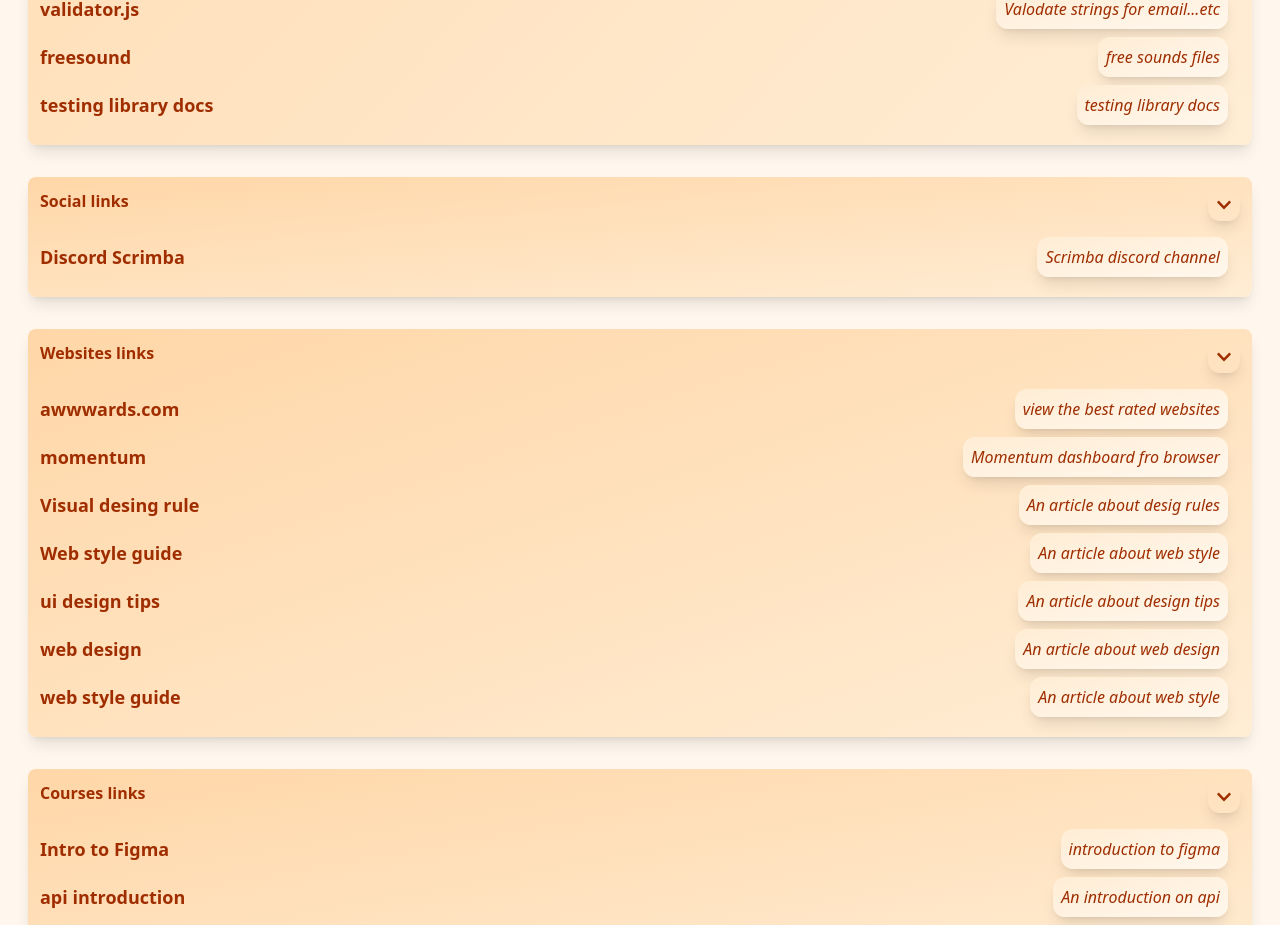
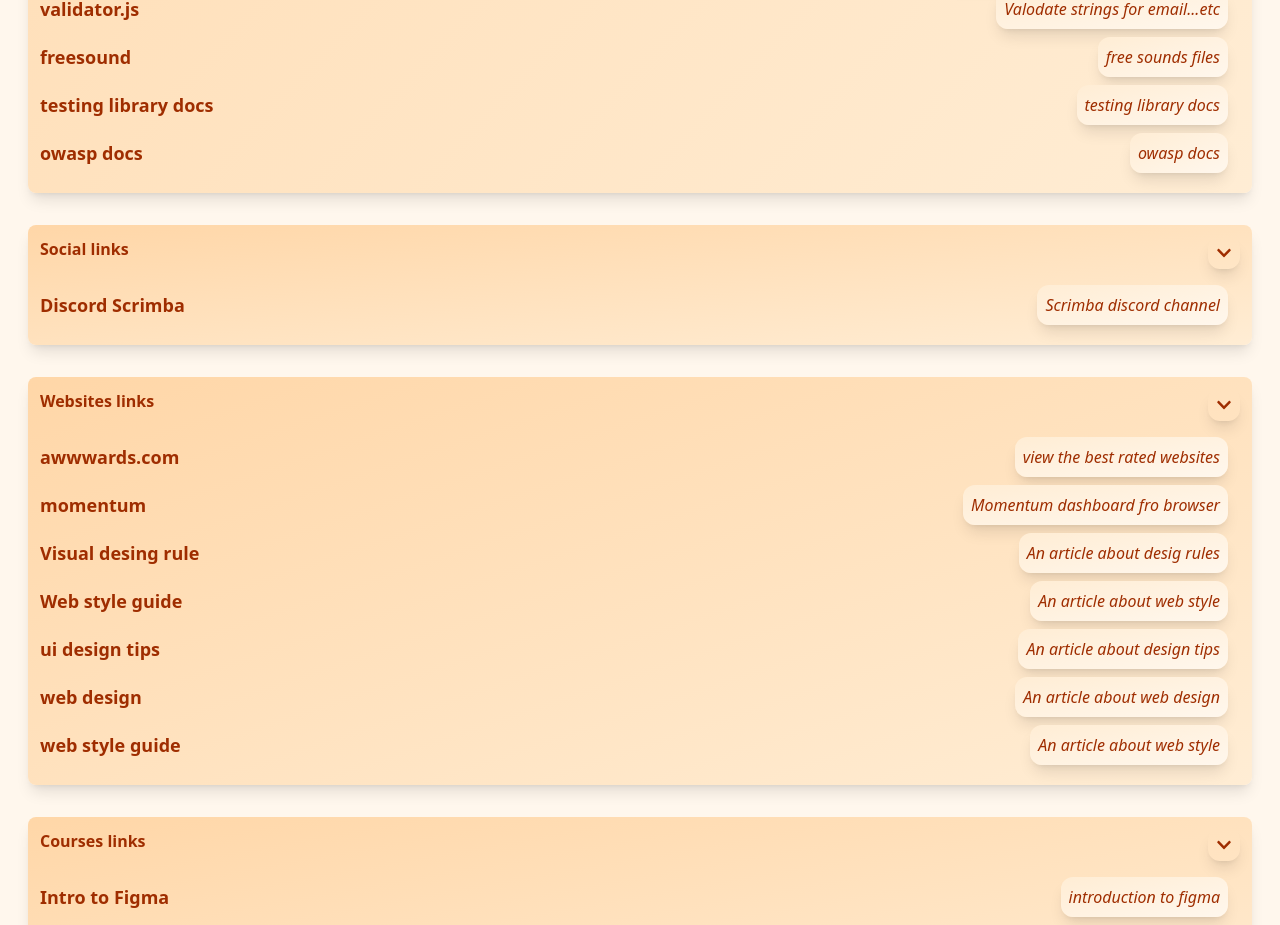
Before and after one commit to gyo82v/webLinks, a React (Vite) app: page / in a window 1280 px wide. Shown: the part 2579-3504 px from the top of the page. Built offline with nearby package versions, Linux system fonts and the light colour scheme.

Commit message:
feat:add new link to misnc

```diff
--- a/src/components/categories/Minsc.jsx
+++ b/src/components/categories/Minsc.jsx
@@ -41,6 +41,7 @@
             <Li href="https://www.npmjs.com/package/validator" name="validator.js">Valodate strings for email...etc</Li>
             <Li href="https://freesound.org/" name="freesound">free sounds files</Li>
             <Li href="https://testing-library.com/docs/" name="testing library docs">testing library docs</Li>
+            <Li href="https://owasp.org/" name="owasp docs">owasp docs</Li>
         </Section>
     )
 }
```
